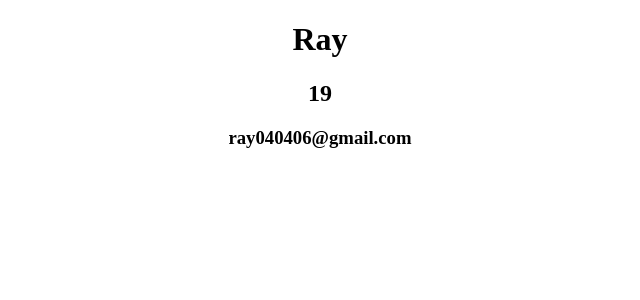
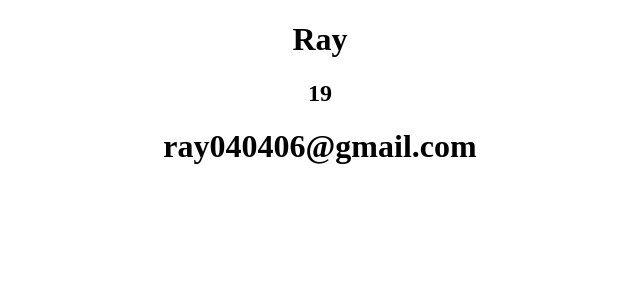
Before and after one commit to zlrkw11/React-Learning-Record, a React (Create React App) app in the folder r1-learn/: page / in a window 1280 px wide. Shown: the top 300 px of the page, without its empty margins (320-960 px from the left). Built offline with nearby package versions, Linux system fonts and the light colour scheme.

Commit message:
component example & return

```diff
--- a/r1-learn/src/App.js
+++ b/r1-learn/src/App.js
@@ -17,11 +17,9 @@ function App() {
       {email}
   </div>
 
-
-
   return (
     <div className="App">
-      {user}
+      <User/>
     </div>
   );
 }
@@ -36,6 +34,17 @@ const GetNameComponent = () => {
   return <h1>Ray</h1>;
 }
 
+// user component
+const User = () => {
+  return (
+    <div>
+        <h1>Ray</h1>
+        <h2>19</h2>
+        <h1>ray040406@gmail.com</h1>
+    </div>
+  )
+}
+
 
 
 export default App;
```
